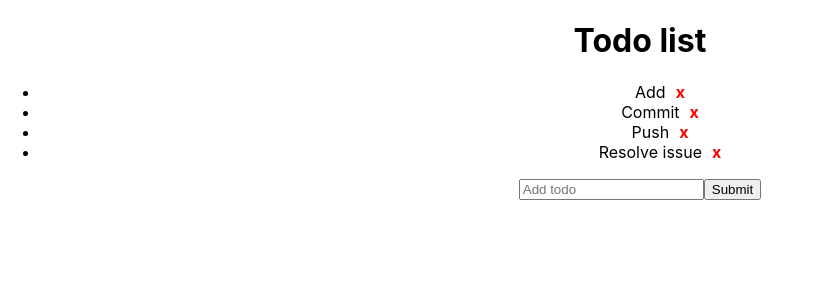
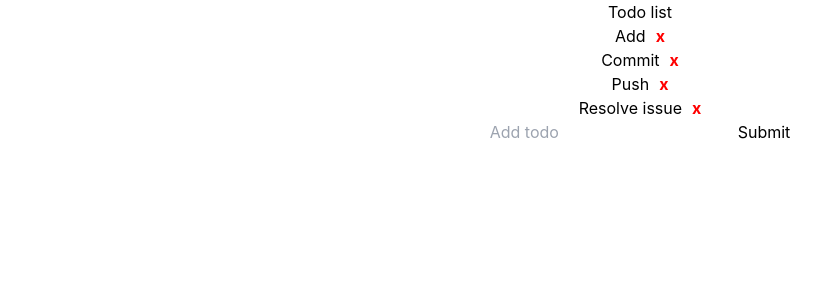
Before and after one commit to KarlOL82/react-practice, a React (Create React App) app: page / in a window 1280 px wide. Shown: the top 300 px of the page, without its empty margins (0-830 px from the left). Built offline with nearby package versions, Linux system fonts and the light colour scheme.

Commit message:
adding styling

```diff
--- a/src/index.css
+++ b/src/index.css
@@ -11,3 +11,7 @@ code {
   font-family: source-code-pro, Menlo, Monaco, Consolas, 'Courier New',
     monospace;
 }
+
+@tailwind base;
+@tailwind components;
+@tailwind utilities;
--- a/tailwind.config.js
+++ b/tailwind.config.js
@@ -1,6 +1,8 @@
 /** @type {import('tailwindcss').Config} */
 module.exports = {
-  content: [],
+  content: [
+    "./src/**/*.{js,jsx,ts,tsx}",
+  ],
   theme: {
     extend: {},
   },
```
